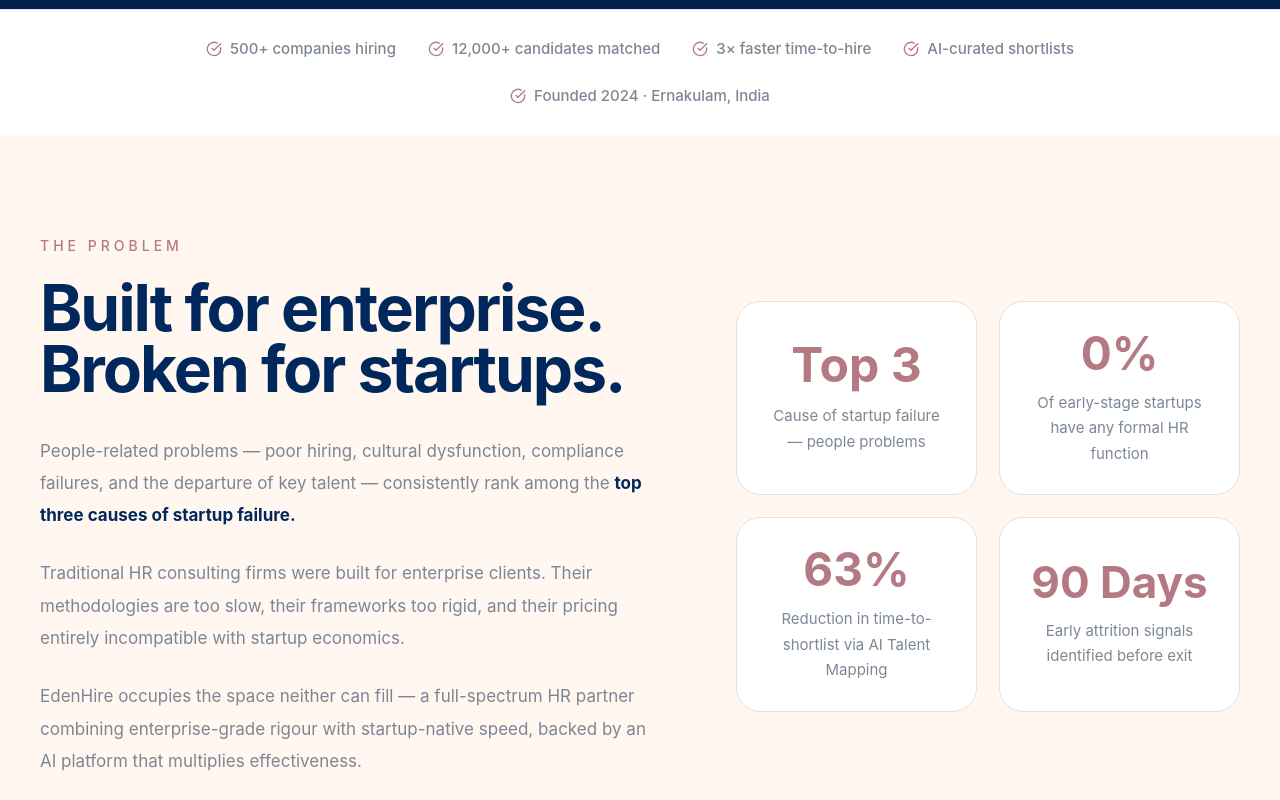
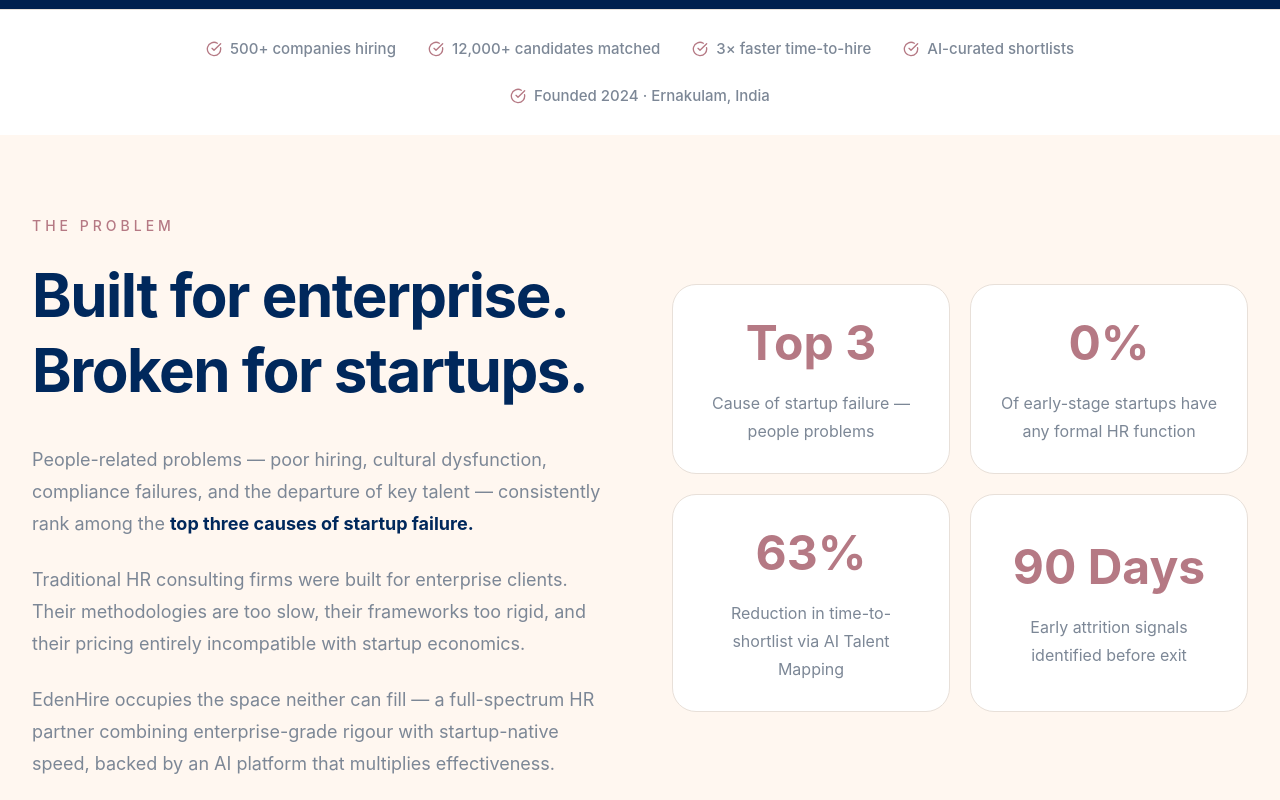
Before and after one commit to paperplanesllp/Eden-hires, a React (Vite) app in the folder my-project/client/: page / in a window 1280 px wide. Shown: the part 880-1680 px from the top of the page. Built offline with nearby package versions, Linux system fonts and the light colour scheme.

Commit message:
Fix responsiveness across all devices

```diff
--- a/my-project/client/src/components/AboutSection.jsx
+++ b/my-project/client/src/components/AboutSection.jsx
@@ -226,7 +226,7 @@ const AboutSection = () => {
 
         {/* Principles */}
 
-        <div className="grid grid-cols-1 sm:grid-cols-2 xl:grid-cols-5 gap-4 mt-14">
+        <div className="grid grid-cols-1 sm:grid-cols-2 lg:grid-cols-3 xl:grid-cols-4 gap-4 mt-14">
           {principles.map((item, index) => (
             <motion.div
               key={index}
--- a/my-project/client/src/components/GlobalReachSection.jsx
+++ b/my-project/client/src/components/GlobalReachSection.jsx
@@ -62,7 +62,7 @@ const GlobalReachSection = () => {
 
         {/* Region Cards */}
 
-        <div className="grid grid-cols-1 sm:grid-cols-2 xl:grid-cols-4 gap-5 lg:gap-6">
+        <div className="grid grid-cols-1 md:grid-cols-2 lg:grid-cols-3 xl:grid-cols-4 gap-5 lg:gap-6">
           {regions.map((region, index) => (
             <motion.div
               key={region.title}
--- a/my-project/client/src/components/Hiring.jsx
+++ b/my-project/client/src/components/Hiring.jsx
@@ -241,7 +241,7 @@ const Hiring = () => {
           <div className="flex justify-center mt-4">
             <button
               type="submit"
-              className="w-full sm:w-[340px] h-12 sm:h-14 rounded-full bg-[#B57984] text-white font-semibold"
+              className="w-full max-w-[340px] h-12 sm:h-14 rounded-full bg-[#B57984] text-white font-semibold"
             >
               Request a Discovery Call →
             </button>
--- a/my-project/client/src/components/Navbar.jsx
+++ b/my-project/client/src/components/Navbar.jsx
@@ -35,7 +35,7 @@ const Navbar = () => {
             "Inter, Manrope, system-ui, -apple-system, BlinkMacSystemFont, sans-serif",
         }}
       >
-        <div className="max-w-[1420px] mx-auto h-[78px] lg:h-[88px] px-4 sm:px-6 lg:px-8 flex items-center justify-between">
+        <div className="w-full max-w-7xl mx-auto h-[78px] lg:h-[88px] px-4 sm:px-6 lg:px-8 flex items-center justify-between">
           {/* Logo */}
           <Link
             to="/"
@@ -162,8 +162,10 @@ const Navbar = () => {
               style={{
                 backgroundColor: "#B57984",
                 color: "#FFFFFF",
-                width: "145px",
+                width: "100%",
+                maxWidth: "145px",
                 height: "44px",
+                padding: "0 20px",
                 borderRadius: "999px",
                 fontSize: "15px",
                 fontWeight: 600,
--- a/my-project/client/src/components/PlatformSection.jsx
+++ b/my-project/client/src/components/PlatformSection.jsx
@@ -95,7 +95,7 @@ const PlatformSection = () => {
         </motion.div>
 
         {/* Cards */}
-        <div className="grid grid-cols-1 md:grid-cols-2 xl:grid-cols-3 gap-5 lg:gap-6">
+        <div className="grid grid-cols-1 md:grid-cols-2 lg:grid-cols-3 xl:grid-cols-4 gap-5 lg:gap-6">
           {platformCards.map((item, index) => {
             const Icon = item.icon;
 
--- a/my-project/client/src/components/ProblemSection.jsx
+++ b/my-project/client/src/components/ProblemSection.jsx
@@ -21,29 +21,10 @@ const cards = [
 
 const ProblemSection = () => {
   return (
-    <section
-      style={{
-        backgroundColor: "#FFF7F0",
-        paddingTop: "100px",
-        paddingBottom: "120px",
-      }}
-    >
-      <div
-        style={{
-          maxWidth: "1350px",
-          margin: "0 auto",
-          paddingLeft: "40px",
-          paddingRight: "40px",
-        }}
-      >
-        <div
-          style={{
-            display: "grid",
-            gridTemplateColumns: "1.1fr 0.9fr",
-            gap: "80px",
-            alignItems: "center",
-          }}
-        >
+    <section className="bg-[#FFF7F0] py-20 overflow-hidden">
+      <div className="max-w-7xl mx-auto px-5 sm:px-6 lg:px-8">
+        <div className="grid grid-cols-1 lg:grid-cols-2 gap-10 lg:gap-16 items-center">
+
           {/* Left Side */}
 
           <motion.div
@@ -67,15 +48,8 @@ const ProblemSection = () => {
             </p>
 
             <motion.h2
-              style={{
-                color: "#00285C",
-                fontSize: "64px",
-                fontWeight: 700,
-                lineHeight: "0.95",
-                letterSpacing: "-2px",
-                marginBottom: "35px",
-                fontFamily: "Inter, sans-serif",
-              }}
+              className="text-4xl sm:text-5xl md:text-6xl lg:text-6xl text-[#00285C] font-bold leading-tight tracking-tight mb-9"
+              style={{ fontFamily: "Inter, sans-serif" }}
             >
               <motion.span
                 style={{ display: "block" }}
@@ -106,13 +80,8 @@ const ProblemSection = () => {
               whileInView={{ opacity: 1 }}
               transition={{ delay: 0.3 }}
               viewport={{ once: true }}
-              style={{
-                color: "#7C8796",
-                fontSize: "17px",
-                lineHeight: "1.9",
-                marginBottom: "26px",
-                fontFamily: "Inter, sans-serif",
-              }}
+              className="text-base md:text-lg text-[#7C8796] leading-8 mb-6"
+              style={{ fontFamily: "Inter, sans-serif" }}
             >
               People-related problems — poor hiring, cultural dysfunction,
               compliance failures, and the departure of key talent —
@@ -132,13 +101,8 @@ const ProblemSection = () => {
               whileInView={{ opacity: 1 }}
               transition={{ delay: 0.45 }}
               viewport={{ once: true }}
-              style={{
-                color: "#7C8796",
-                fontSize: "17px",
-                lineHeight: "1.9",
-                marginBottom: "26px",
-                fontFamily: "Inter, sans-serif",
-              }}
+              className="text-base md:text-lg text-[#7C8796] leading-8 mb-6"
+              style={{ fontFamily: "Inter, sans-serif" }}
             >
               Traditional HR consulting firms were built for enterprise
               clients. Their methodologies are too slow, their frameworks
@@ -151,12 +115,8 @@ const ProblemSection = () => {
               whileInView={{ opacity: 1 }}
               transition={{ delay: 0.6 }}
               viewport={{ once: true }}
-              style={{
-                color: "#7C8796",
-                fontSize: "17px",
-                lineHeight: "1.9",
-                fontFamily: "Inter, sans-serif",
-              }}
+              className="text-base md:text-lg text-[#7C8796] leading-8"
+              style={{ fontFamily: "Inter, sans-serif" }}
             >
               EdenHire occupies the space neither can fill — a full-spectrum
               HR partner combining enterprise-grade rigour with startup-native
@@ -166,13 +126,8 @@ const ProblemSection = () => {
 
           {/* Right Side */}
 
-          <div
-            style={{
-              display: "grid",
-              gridTemplateColumns: "1fr 1fr",
-              gap: "22px",
-            }}
-          >
+          <div className="grid grid-cols-1 sm:grid-cols-2 gap-5">
+
             {cards.map((card, index) => (
               <motion.div
                 key={index}
@@ -209,32 +164,15 @@ const ProblemSection = () => {
                 }}
               >
                 <h3
-                  style={{
-                    color: "#B57984",
-                    fontSize:
-                      card.title === "Top 3"
-                        ? "48px"
-                        : card.title === "90 Days"
-                        ? "44px"
-                        : "46px",
-                    fontWeight: 700,
-                    lineHeight: 1,
-                    marginBottom: "14px",
-                    fontFamily: "Inter, sans-serif",
-                  }}
+                  className="text-4xl sm:text-5xl font-bold text-[#B57984] leading-tight mb-4"
+                  style={{ fontFamily: "Inter, sans-serif" }}
                 >
                   {card.title}
                 </h3>
 
                 <p
-                  style={{
-                    color: "#7C8796",
-                    fontSize: "15px",
-                    lineHeight: "1.7",
-                    textAlign: "center",
-                    maxWidth: "220px",
-                    fontFamily: "Inter, sans-serif",
-                  }}
+                  className="text-sm sm:text-base leading-7 text-[#7C8796] text-center"
+                  style={{ fontFamily: "Inter, sans-serif" }}
                 >
                   {card.text}
                 </p>
--- a/my-project/client/src/components/ServicesSection.jsx
+++ b/my-project/client/src/components/ServicesSection.jsx
@@ -78,7 +78,7 @@ const ServicesSection = () => {
         </motion.div>
 
         {/* Cards */}
-        <div className="grid grid-cols-1 md:grid-cols-2 xl:grid-cols-4 gap-5">
+        <div className="grid grid-cols-1 md:grid-cols-2 lg:grid-cols-3 xl:grid-cols-4 gap-5">
           {services.map((item, index) => (
             <motion.div
               key={index}
--- a/my-project/client/src/components/WhyChooseSection.jsx
+++ b/my-project/client/src/components/WhyChooseSection.jsx
@@ -83,6 +83,7 @@ const WhyChooseSection = () => {
             grid
             grid-cols-1
             sm:grid-cols-2
+            lg:grid-cols-3
             xl:grid-cols-4
             gap-5
             lg:gap-6
--- a/my-project/client/src/index.css
+++ b/my-project/client/src/index.css
@@ -1 +1,25 @@
 @import "tailwindcss";
+
+:root {
+  scroll-behavior: smooth;
+}
+
+*, *::before, *::after {
+  box-sizing: border-box;
+}
+
+html, body {
+  overflow-x: hidden;
+  min-height: 100%;
+}
+
+body {
+  margin: 0;
+  padding: 0;
+  min-height: 100vh;
+}
+
+img, picture, video, canvas, svg {
+  max-width: 100%;
+  height: auto;
+}
```
Also changed, not shown: my-project/client/src/components/CTASection.jsx (+4 -3 lines), my-project/client/src/components/FAQ.jsx (+10 -36 lines), my-project/client/src/components/RoleApplication.jsx (+3 -16 lines).
